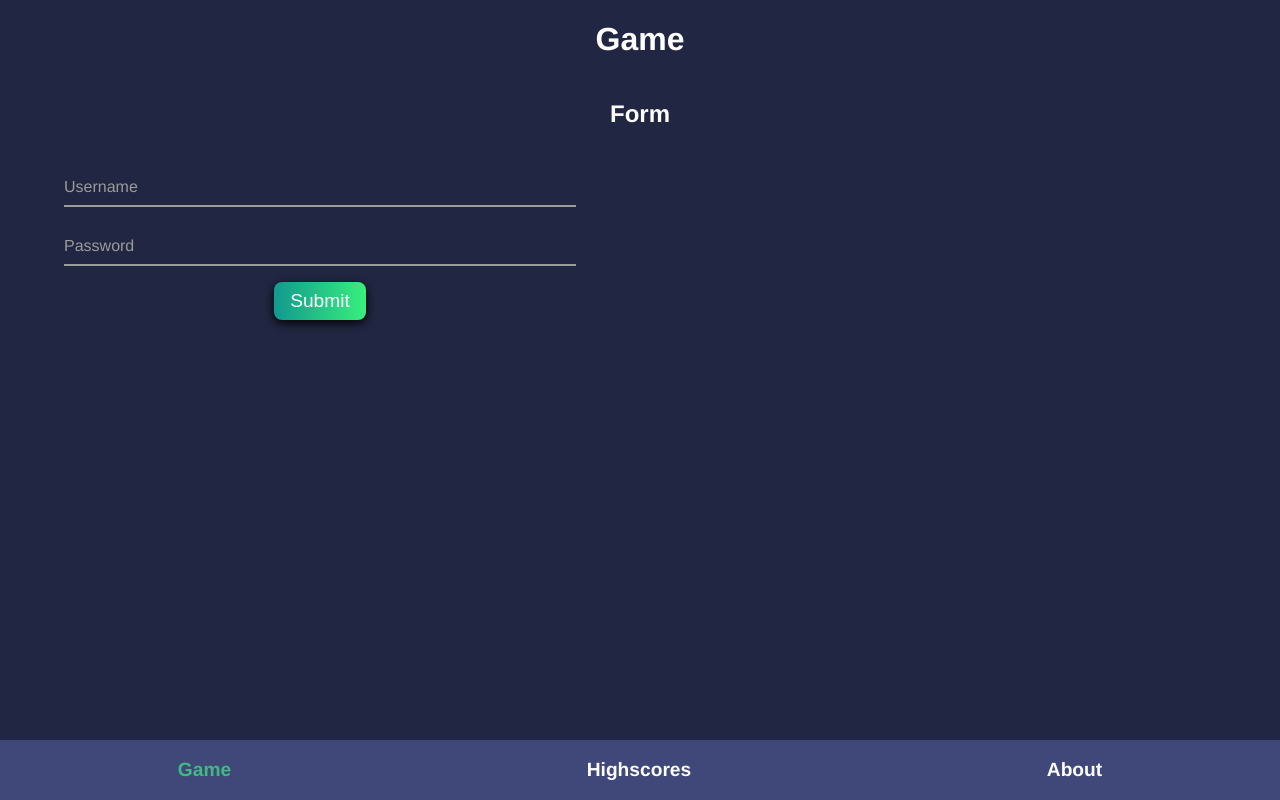
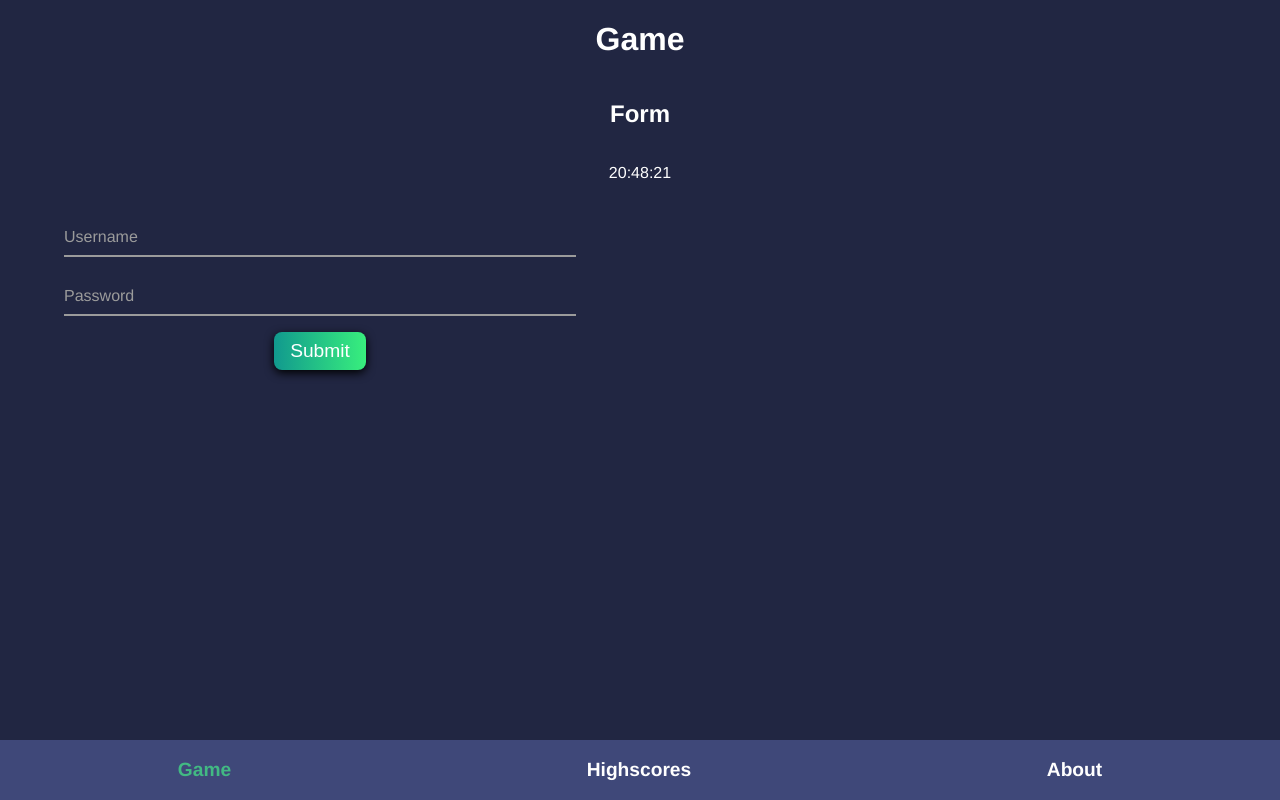
Before and after one commit to Rutabadev/Form, a Vue app: page / in a window 1280 px wide. Built offline with nearby package versions, Linux system fonts and the light colour scheme.

Commit message:
time rule

```diff
--- a/src/components/Form/form.scss
+++ b/src/components/Form/form.scss
@@ -2,7 +2,7 @@
 
 .form {
   display: grid;
-  grid-template: auto 1fr / 1fr;
+  grid-template: auto auto 1fr / 1fr;
 
   form {
     display: grid;
--- a/src/components/Form/form.ts
+++ b/src/components/Form/form.ts
@@ -6,7 +6,14 @@ interface FormError {
   fixed: boolean;
 }
 
-@Component({})
+@Component({
+  filters: {
+    date: function (value: Date) {
+      if (!value) return ''
+      return `${value.getHours()}:${value.getMinutes()}:${value.getSeconds()}`
+    }
+  }
+})
 export default class Form extends Vue {
   private errors: Array<FormError> = [];
   private errorsMemory: Map<number, FormError> = new Map();
@@ -14,6 +21,20 @@ export default class Form extends Vue {
   private password: string = '';
   private rules: Array<Rule> = rules;
   private success: boolean = false;
+  private time: Date = new Date();
+  private updateClockInterval: number = 0;
+
+  mounted () {
+    this.updateClockInterval = setInterval(this.updateTime, 1000)
+  }
+
+  beforeDestroy () {
+    clearInterval(this.updateClockInterval)
+  }
+
+  updateTime () {
+    this.time = new Date()
+  }
 
   checkForm (event: Event): void {
     this.success = false
--- a/src/components/Form/index.vue
+++ b/src/components/Form/index.vue
@@ -1,6 +1,11 @@
 <template>
   <div class="form">
     <h2>Form</h2>
+    <div class="time">
+      <p>
+        {{ time | date }}
+      </p>
+    </div>
     <form @submit="checkForm">
       <div class="inputs">
         <div class="form-group">
--- a/src/components/Form/rules.ts
+++ b/src/components/Form/rules.ts
@@ -28,12 +28,19 @@ const rules: Array<Rule> = [
     }
   },
   {
-    message: 'Password must be less than 14 characters long',
+    message: 'Password must be less than 20 characters long',
     check: (usr, pwd) => pwd.length < 14
   },
   {
     message: 'Password must contain $',
     check: (usr, pwd) => pwd.includes('$')
+  },
+  {
+    message: 'Must contain current time like hh:mm:ss',
+    check: (usr, pwd) => {
+      let currentTime = new Date()
+      return (pwd.includes(`${currentTime.getHours()}:${currentTime.getMinutes()}:${currentTime.getSeconds()}`))
+    }
   }
 ]
 
```
